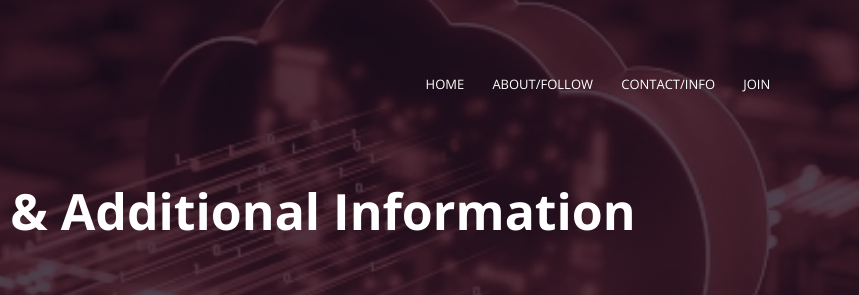
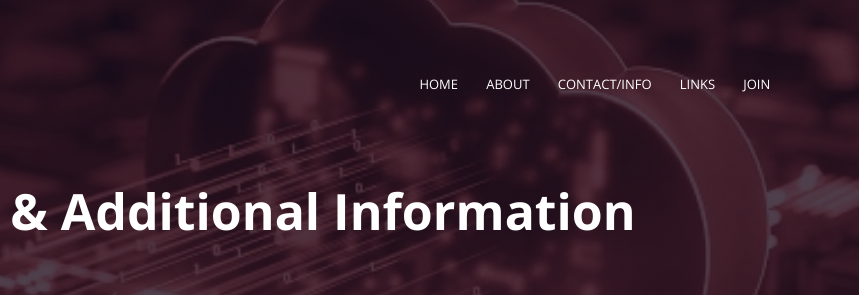
Before and after one commit to ahkim103/ROCCWebsite, a plain HTML site: page contact.html in a window 1280 px wide. Shown: the top 295 px of the page, 421-1280 px from the left. Drawn offline with nearby package versions, Linux system fonts and the light colour scheme.

Commit message:
Update contact.html

```diff
--- a/contact.html
+++ b/contact.html
@@ -17,8 +17,9 @@
                     <i class="fa fa-times" onclick="hideMenu()"></i>
                     <ul>
                         <li><a href="index.html">HOME</a></li>
-                        <li><a href="about.html">ABOUT/FOLLOW</a></li>
+                        <li><a href="about.html">ABOUT</a></li>
                         <li><a href="contact.html">CONTACT/INFO</a></li>
+                        <li><a href="links.html">LINKS</a></li>
                         <li><a href="join.html">JOIN</a></li>
                     </ul>
                 </div>
```
